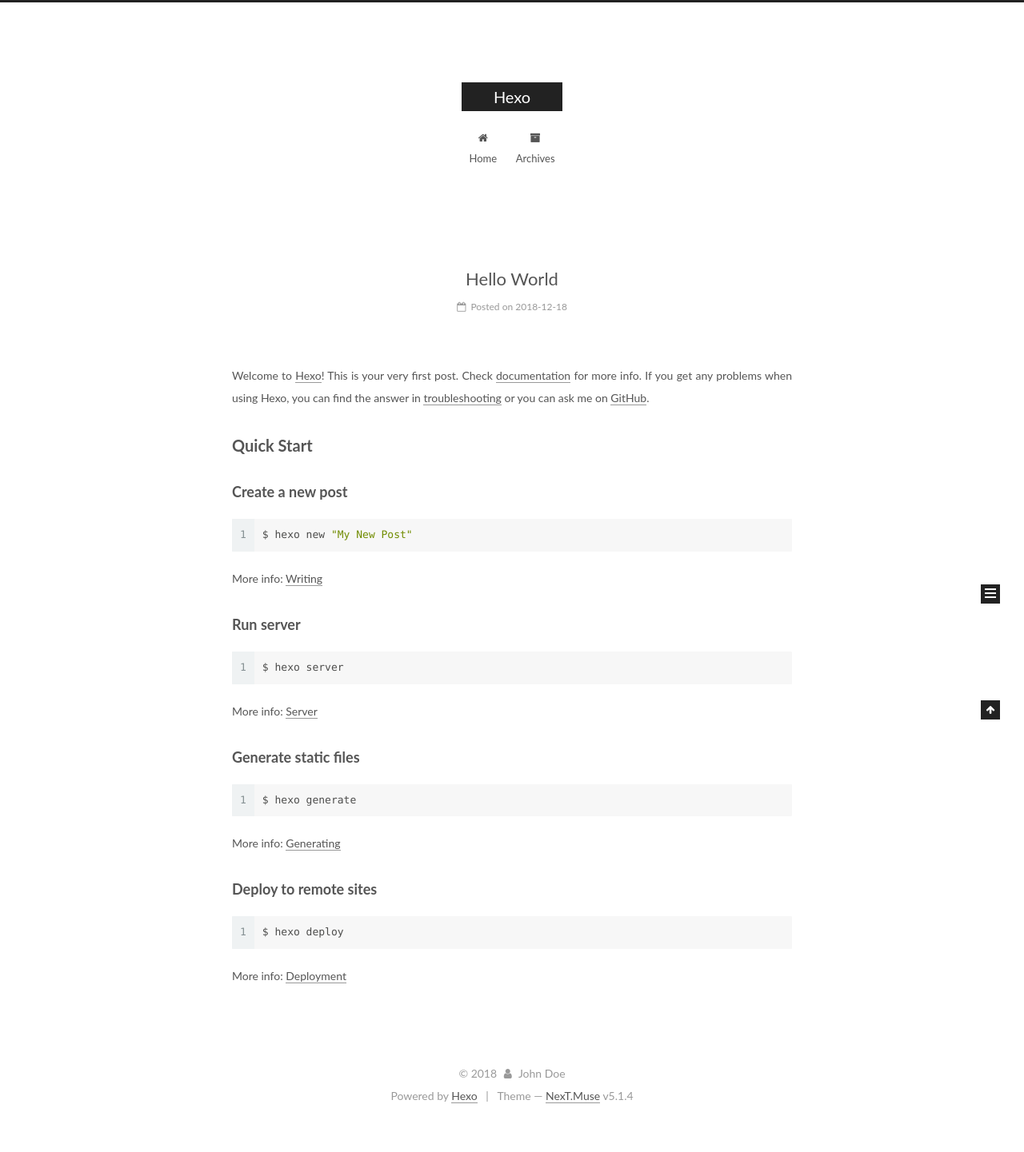
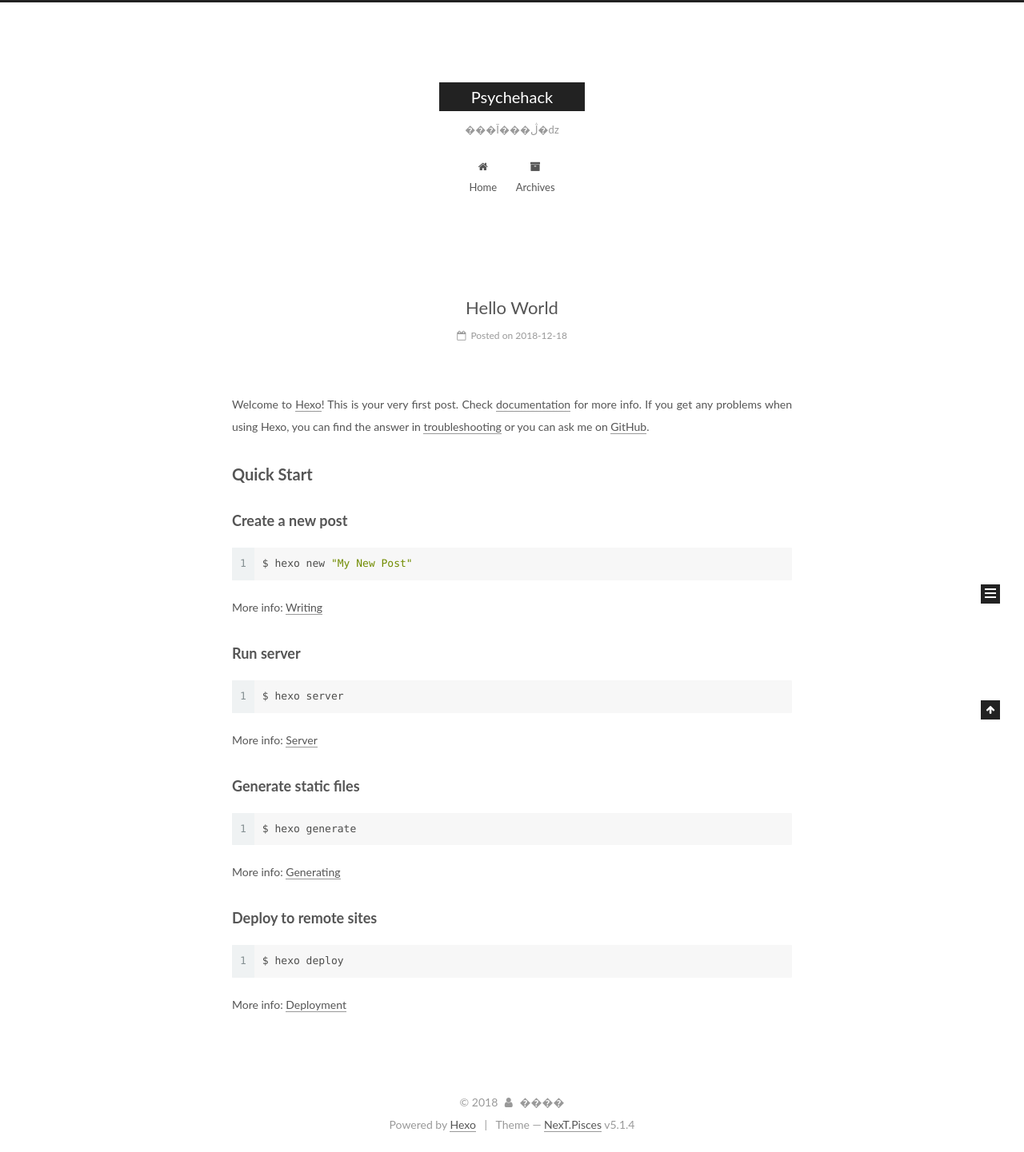
Before and after one commit to psychehack/psychehack.github.io, a plain HTML site: page index.html in a window 1280 px wide. Shown: the whole page at 80% size. Before the commit the page ends 1405 px from the top, so only its background shows below. Drawn offline with Linux system fonts and the light colour scheme.

Commit message:
Site updated: 2018-12-19 07:42:26

```diff
--- a/index.html
+++ b/index.html
@@ -5,7 +5,7 @@
 
 
 
-<html class="theme-next muse use-motion" lang="">
+<html class="theme-next pisces use-motion" lang="">
 <head><meta name="generator" content="Hexo 3.8.0">
   <meta charset="UTF-8">
 <meta http-equiv="X-UA-Compatible" content="IE=edge">
@@ -80,12 +80,12 @@
 
 
 <meta property="og:type" content="website">
-<meta property="og:title" content="Hexo">
+<meta property="og:title" content="Psychehack">
 <meta property="og:url" content="http://yoursite.com/index.html">
-<meta property="og:site_name" content="Hexo">
+<meta property="og:site_name" content="Psychehack">
 <meta property="og:locale" content="default">
 <meta name="twitter:card" content="summary">
-<meta name="twitter:title" content="Hexo">
+<meta name="twitter:title" content="Psychehack">
 
 
 
@@ -93,7 +93,7 @@
   var NexT = window.NexT || {};
   var CONFIG = {
     root: '/',
-    scheme: 'Muse',
+    scheme: 'Pisces',
     version: '5.1.4',
     sidebar: {"position":"left","display":"post","offset":12,"b2t":false,"scrollpercent":false,"onmobile":false},
     fancybox: true,
@@ -121,7 +121,7 @@
 
 
 
-  <title>Hexo</title>
+  <title>Psychehack</title>
 
 
 
@@ -152,12 +152,12 @@
     <div class="custom-logo-site-title">
       <a href="/" class="brand" rel="start">
         <span class="logo-line-before"><i></i></span>
-        <span class="site-title">Hexo</span>
+        <span class="site-title">Psychehack</span>
         <span class="logo-line-after"><i></i></span>
       </a>
     </div>
 
-        <p class="site-subtitle"></p>
+        <p class="site-subtitle">���Ī���ڷ�ǳ</p>
 
   </div>
 
@@ -232,13 +232,13 @@
     <link itemprop="mainEntityOfPage" href="http://yoursite.com/2018/12/18/hello-world/">
 
     <span hidden itemprop="author" itemscope="" itemtype="http://schema.org/Person">
-      <meta itemprop="name" content="John Doe">
+      <meta itemprop="name" content="����">
       <meta itemprop="description" content="">
       <meta itemprop="image" content="/images/avatar.gif">
     </span>
 
     <span hidden itemprop="publisher" itemscope="" itemtype="http://schema.org/Organization">
-      <meta itemprop="name" content="Hexo">
+      <meta itemprop="name" content="Psychehack">
     </span>
 
 
@@ -379,7 +379,7 @@
         <div class="site-overview">
           <div class="site-author motion-element" itemprop="author" itemscope="" itemtype="http://schema.org/Person">
 
-              <p class="site-author-name" itemprop="name">John Doe</p>
+              <p class="site-author-name" itemprop="name">����</p>
               <p class="site-description motion-element" itemprop="description"></p>
           </div>
 
@@ -435,7 +435,7 @@
   <span class="with-love">
     <i class="fa fa-user"></i>
   </span>
-  <span class="author" itemprop="copyrightHolder">John Doe</span>
+  <span class="author" itemprop="copyrightHolder">����</span>
 
 
 </div>
@@ -449,7 +449,7 @@
 
 
 
-  <div class="theme-info">Theme &mdash; <a class="theme-link" target="_blank" href="https://github.com/iissnan/hexo-theme-next">NexT.Muse</a> v5.1.4</div>
+  <div class="theme-info">Theme &mdash; <a class="theme-link" target="_blank" href="https://github.com/iissnan/hexo-theme-next">NexT.Pisces</a> v5.1.4</div>
 
 
 
@@ -550,6 +550,13 @@
 
 
 
+  <script type="text/javascript" src="/js/src/affix.js?v=5.1.4"></script>
+
+  <script type="text/javascript" src="/js/src/schemes/pisces.js?v=5.1.4"></script>
+
+
+
+
 
 
 
```
Also changed, not shown: 2018/12/18/hello-world/index.html (+18 -11 lines), archives/2018/12/index.html (+18 -11 lines), archives/2018/index.html (+18 -11 lines), archives/index.html (+18 -11 lines).
